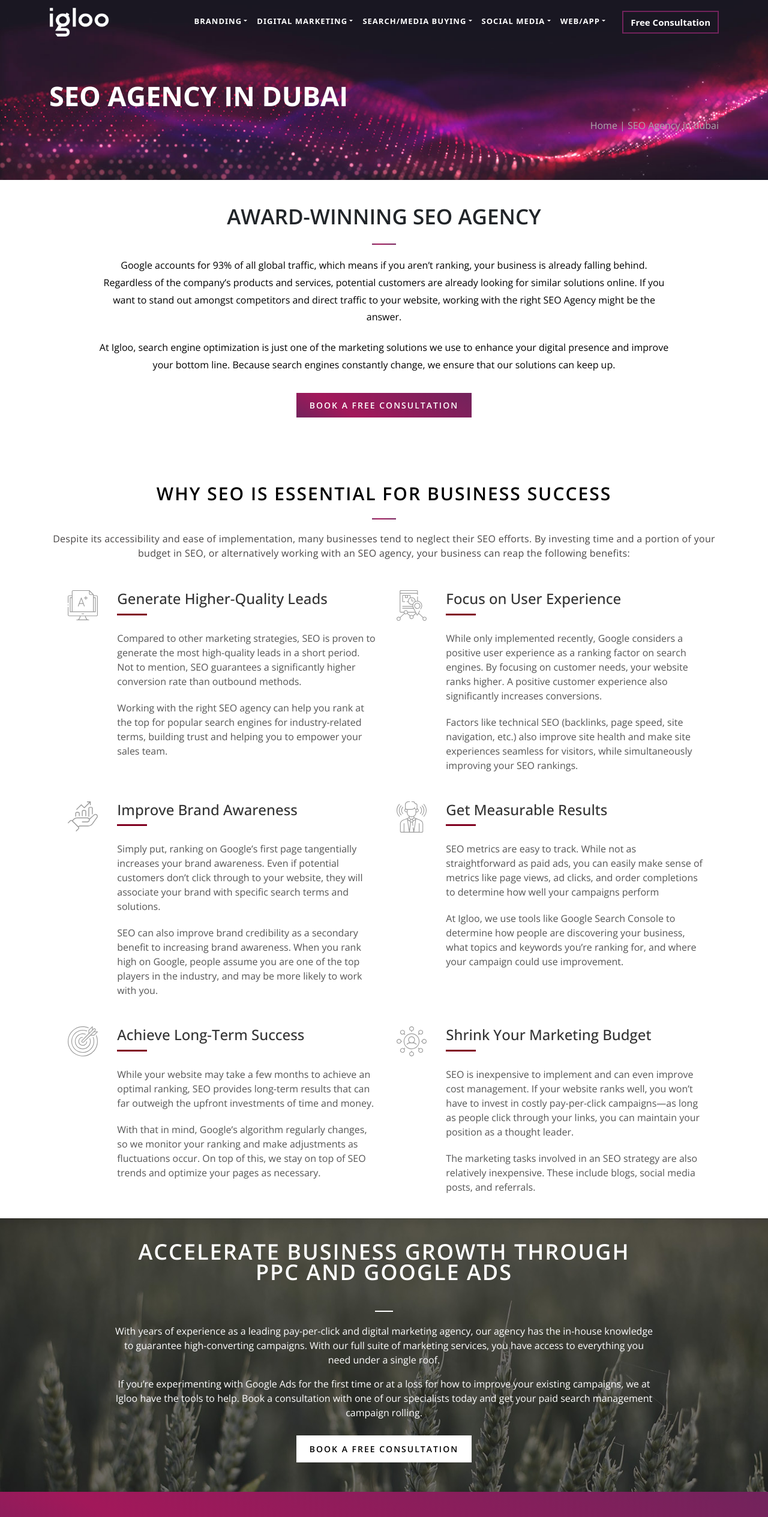
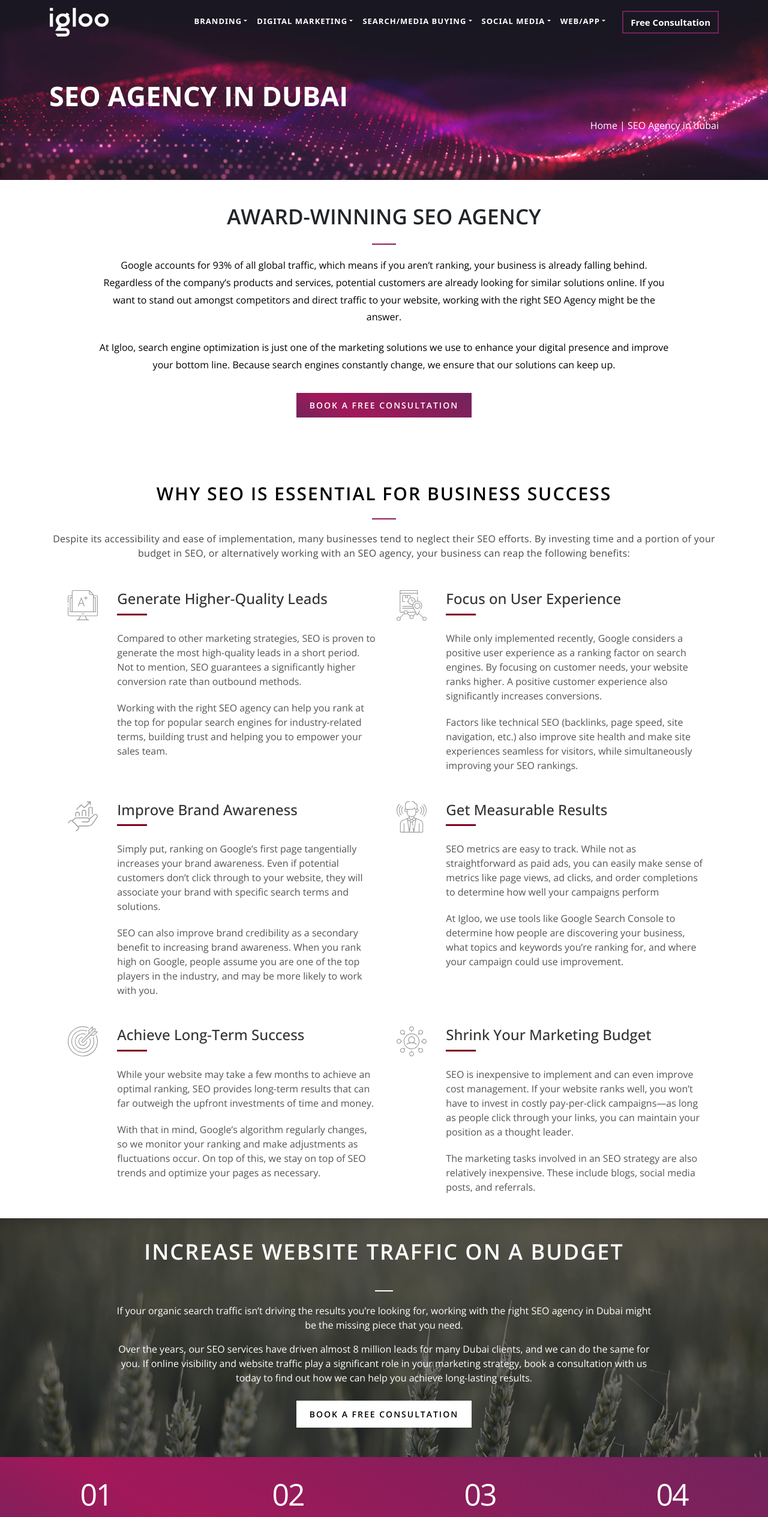
Before and after one commit to sarimsaleem/Igloo, a React (Vite) app: page /seo-agency-in-dubai in a window 1280 px wide. Shown: the top 2529 px of the page at 60% size. Built offline with nearby package versions, Linux system fonts and the light colour scheme.

Commit message:
bounce data changed

```diff
--- a/src/components/answers/answers.css
+++ b/src/components/answers/answers.css
@@ -1,8 +1,8 @@
 .getnotice-btn {
     font-family: var(--font-family);
-    background: var(--white);
-    color: var(--black);
-    border: none;
+    background: var(--white) !important;
+    color: var(--black) !important;
+    border: none !important;
     font-size: 14px;
     padding: 12px 22px;
     border-radius: 0px;
@@ -16,7 +16,7 @@
 .getnotice-btn:hover {
     background: transparent !important;
     border: 2px solid var(--white) !important;
-    color: var(--white);
+    color: var(--white) !important;
 }
 
 .question-btn-parent {
--- a/src/components/carousel/carousel.css
+++ b/src/components/carousel/carousel.css
@@ -27,7 +27,7 @@
 .branding-carousel-sub-heading {
     margin-top: 10px;
     font-size: 1rem;
-    color: #aaa;
+    color: var(--white);
     text-align: end;
 }
 
--- a/src/components/caseStudy/caseStudy.css
+++ b/src/components/caseStudy/caseStudy.css
@@ -60,8 +60,8 @@
 }
 
 .case-study-button {
-    border: 4px solid var(--black);
-    background-color: transparent;
+    border: 4px solid var(--black) !important;
+    background-color: transparent !important;
     font-size: 11px;
     font-weight: 700;
     padding: 4px 14px;
@@ -70,12 +70,12 @@
     margin-top: 30px;
     border-radius: 0;
     transition: all 0.3s ease-in-out;
-    color: var(--black);
+    color: var(--black) !important;
 }
 
 .case-study-button:hover {
     color: var(--white) !important;
-    border: 4px solid var(--black);
+    border: 4px solid var(--black) !important;
     background: var(--black) !important;
 }
 
--- a/src/components/contact/Contact.jsx
+++ b/src/components/contact/Contact.jsx
@@ -28,7 +28,8 @@ const Contact = () => {
 
   return (
     <>
-      <Carousel heading="Get In Touch" imageUrl="seo-banner.jpg" />
+      <Carousel heading="Get In Touch" imageUrl="seo-banner.jpg" breadcrumb="Home | Contact" />
+
       <div style={{ paddingTop: '100px' }}>
         <section className='section-contact'>
           <h2 style={{ margin: 0, fontSize: '36px', lineHeight: '1.5' }}>
--- a/src/pages/seo/SEOs.jsx
+++ b/src/pages/seo/SEOs.jsx
@@ -91,10 +91,10 @@ const SEOs = () => {
   ];
 
   const answers = {
-    heading: "Accelerate Business Growth Through PPC and Google Ads",
+    heading: "Increase Website Traffic on a Budget",
     description: [
-      "With years of experience as a leading pay-per-click and digital marketing agency, our agency has the in-house knowledge to guarantee high-converting campaigns. With our full suite of marketing services, you have access to everything you need under a single roof.",
-      "If you’re experimenting with Google Ads for the first time or at a loss for how to improve your existing campaigns, we at Igloo have the tools to help. Book a consultation with one of our specialists today and get your paid search management campaign rolling."
+      "If your organic search traffic isn’t driving the results you’re looking for, working with the right SEO agency in Dubai might be the missing piece that you need.",
+      "Over the years, our SEO services have driven almost 8 million leads for many Dubai clients, and we can do the same for you. If online visibility and website traffic play a significant role in your marketing strategy, book a consultation with us today to find out how we can help you achieve long-lasting results."
     ],
     buttonText: "Book a Free Consultation",
     backgroundImage: "increaseTraffic.jpg",
```
